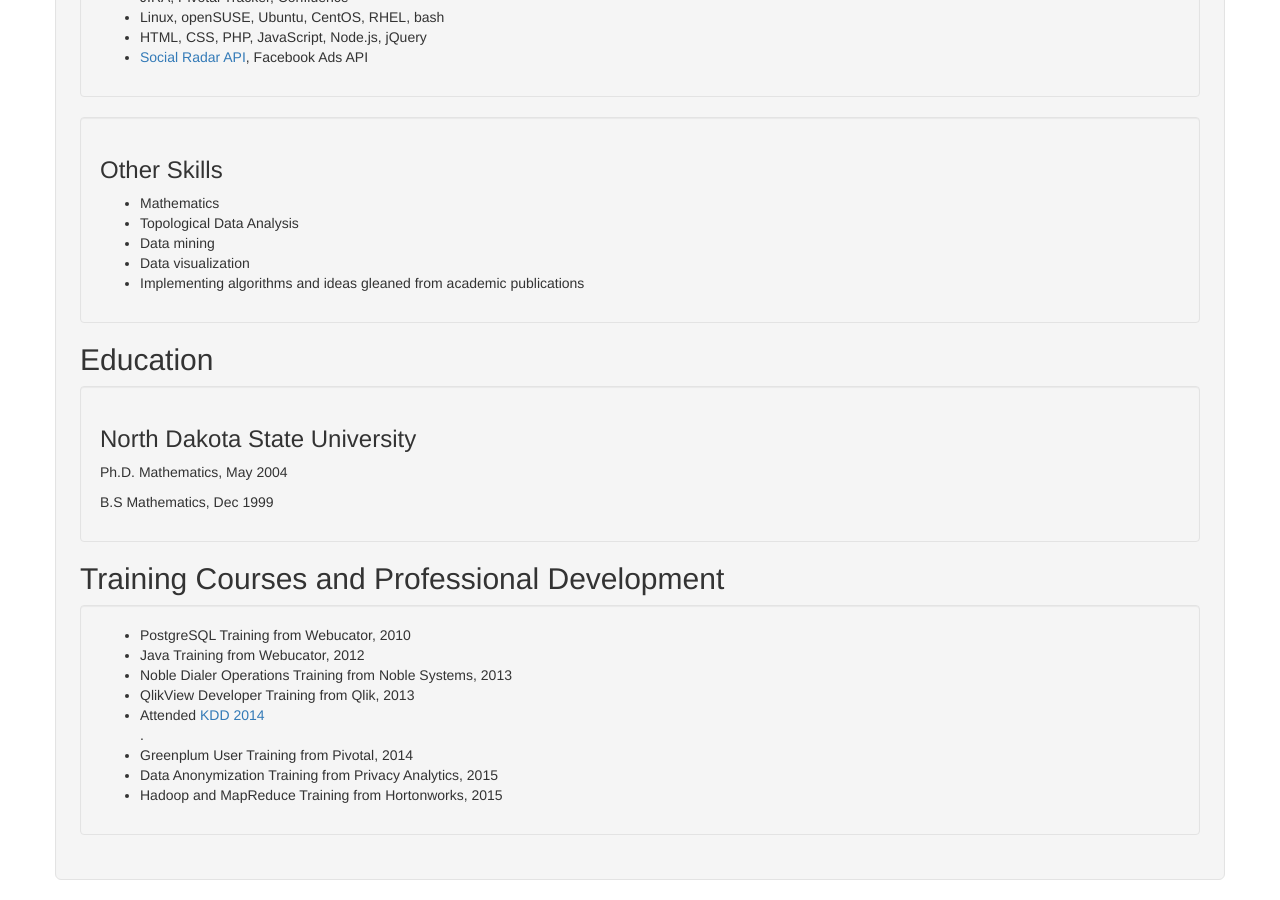
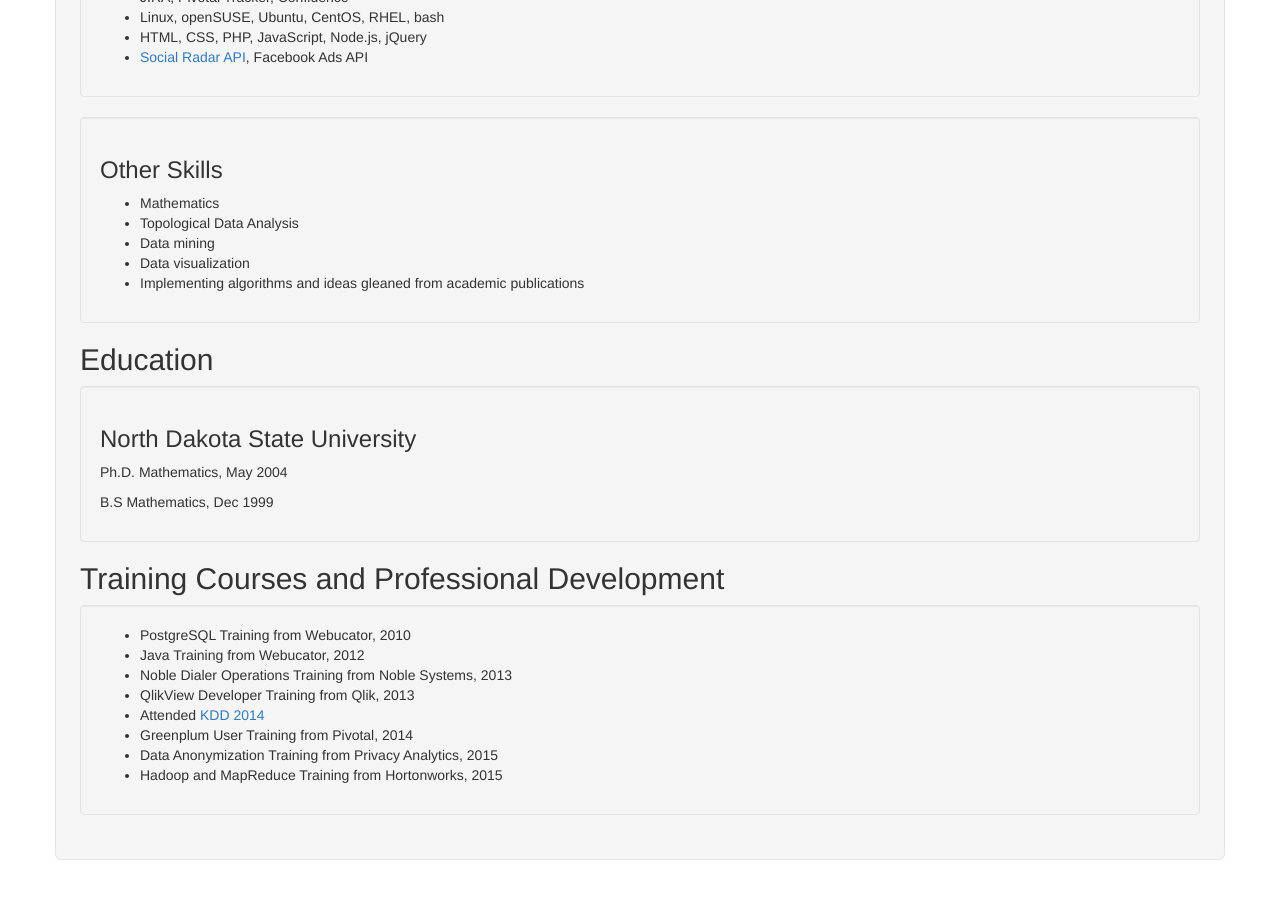
Before and after one commit to jackmaney/jackmaney.github.io, a Jekyll site: the page built from resume.md, in a window 1280 px wide and 900 px high, scrolled down 3548 px. Built offline with Jekyll 4.4.1, drawn with Linux system fonts in a browser that asks for light colours; nearby versions of some CDN libraries.

```diff
--- a/resume.md
+++ b/resume.md
@@ -251,7 +251,7 @@ Titles Held:<br>
 
 <li>QlikView Developer Training from Qlik, 2013</li>
 
-<li>Attended <a href="http://www.kdd.org/kdd2014/">KDD 2014</a></li>.
+<li>Attended <a href="http://www.kdd.org/kdd2014/">KDD 2014</a></li>
 
 <li>Greenplum User Training from Pivotal, 2014</li>
 
```
